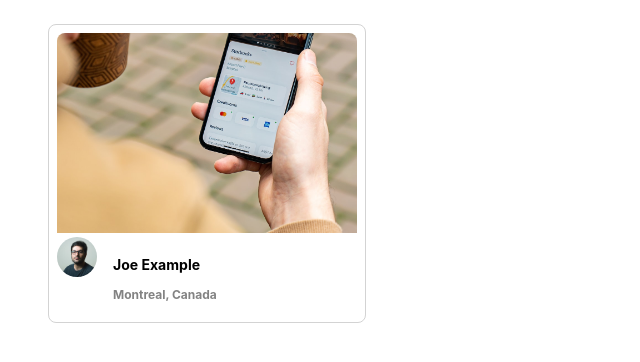
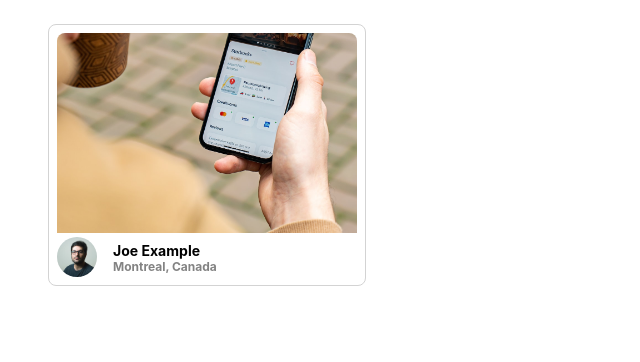
Before and after one commit to MichaelJGryzz/photolabs, a React (Create React App) app in the folder frontend/: page / in a window 1280 px wide. Shown: the top 362 px of the page, without its empty margins (0-640 px from the left). Built offline with nearby package versions, Linux system fonts and the light colour scheme; the HTML template or start-up script is replaced by a standard one.

Commit message:
Fix margin issue in user-info for better spacing

```diff
--- a/frontend/src/styles/PhotoListItem.scss
+++ b/frontend/src/styles/PhotoListItem.scss
@@ -46,3 +46,8 @@
 .photo-list__user-location {
   color: #838383;
 }
+
+// Added margin:0 style to fix user-info spacing
+.photo-list__user-info h3, .photo-list__user-info p {
+  margin: 0;
+}
```
